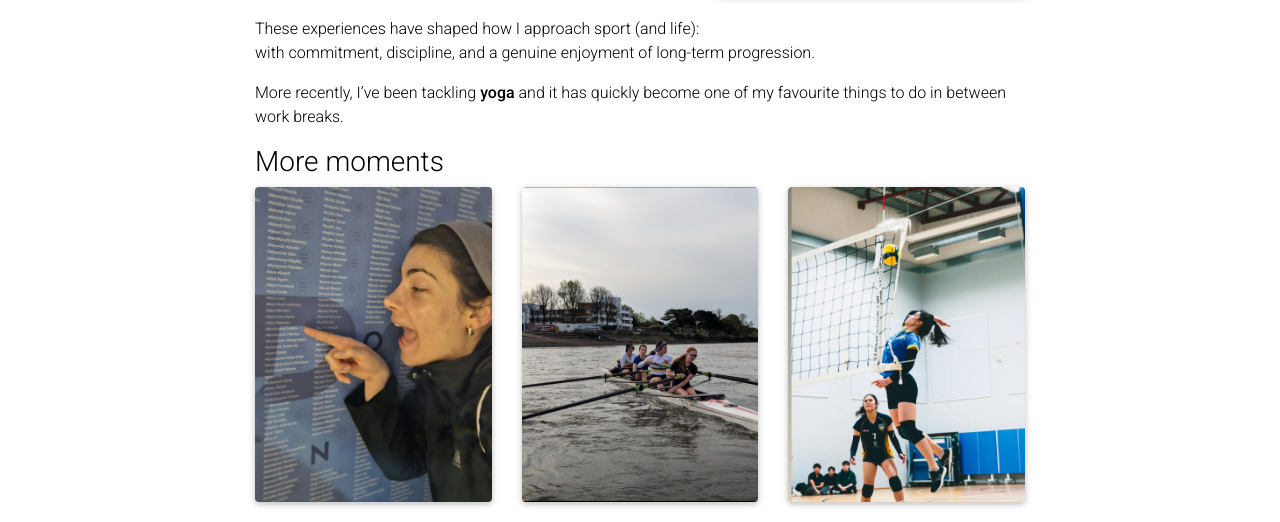
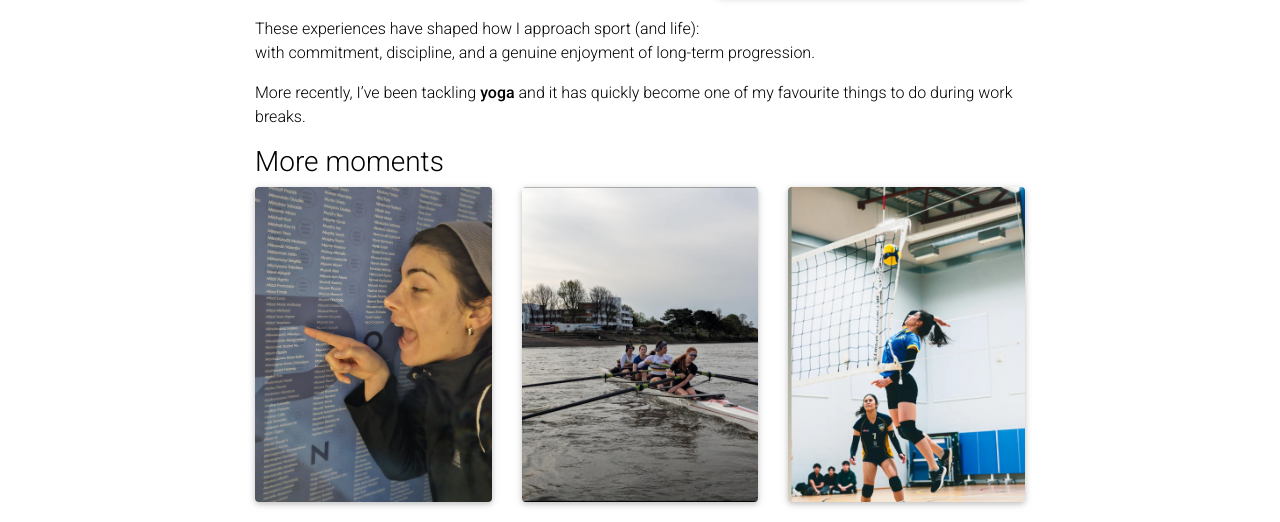
Before and after one commit to Ivelina0/Ivelina0.github.io, a Jekyll site: the page built from _pages/about.md, in a window 1280 px wide and 900 px high, scrolled down 1701 px. Shown: the part 296-818 px from the top of the window. Built offline with Jekyll 4.4.1, drawn with Linux system fonts in a browser that asks for light colours; full-size pictures stand in for the smaller copies a plugin makes; comment, search, counter and statistics services are not loaded; a style sheet for code colours, icons or effects is not loaded.

Commit message:
Update about.md

```diff
--- a/_pages/about.md
+++ b/_pages/about.md
@@ -82,7 +82,7 @@ While curiosity is what draws me to new sports, many of these pursuits have been
 
 These experiences have shaped how I approach sport (and life): with commitment, discipline, and a genuine enjoyment of long-term progression.
 
-More recently, I’ve been tackling **yoga** and it has quickly become one of my favourite things to do in between work breaks.
+More recently, I’ve been tackling **yoga** and it has quickly become one of my favourite things to do during work breaks.
 
 
 
```
